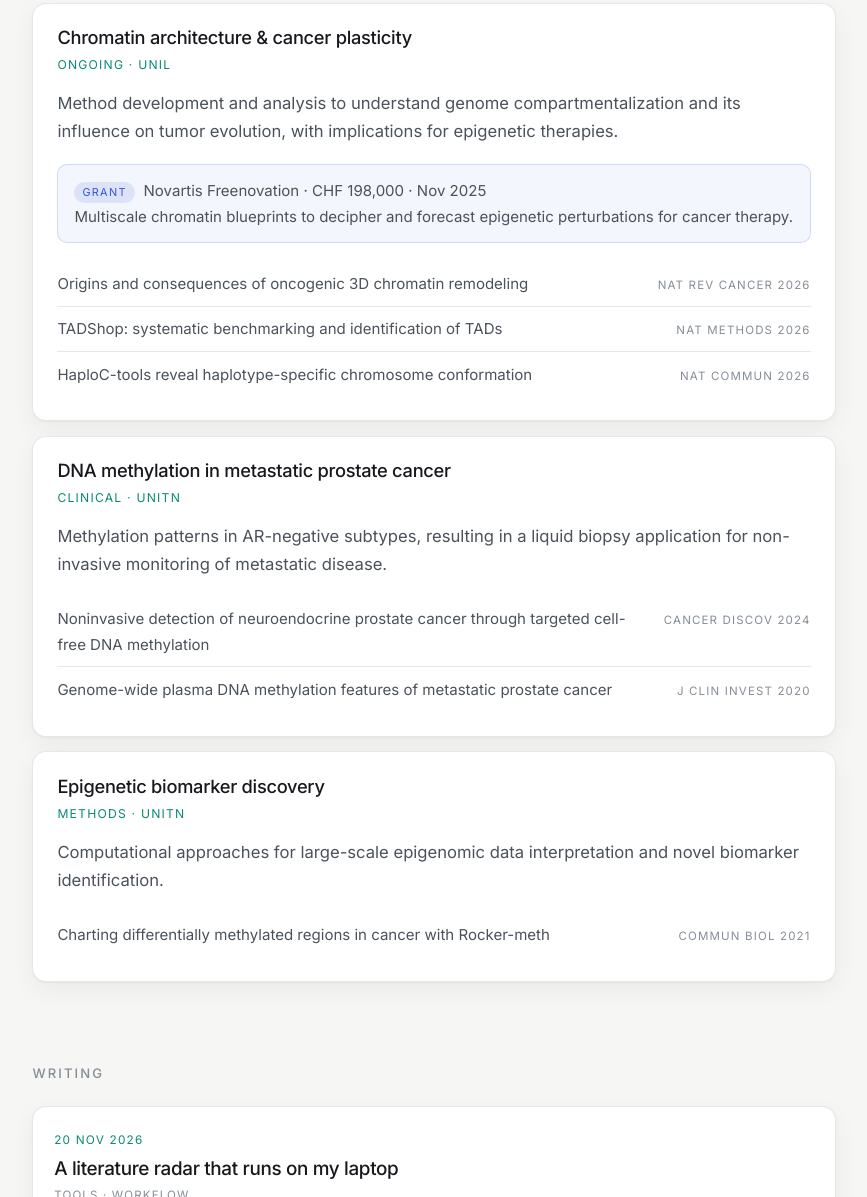
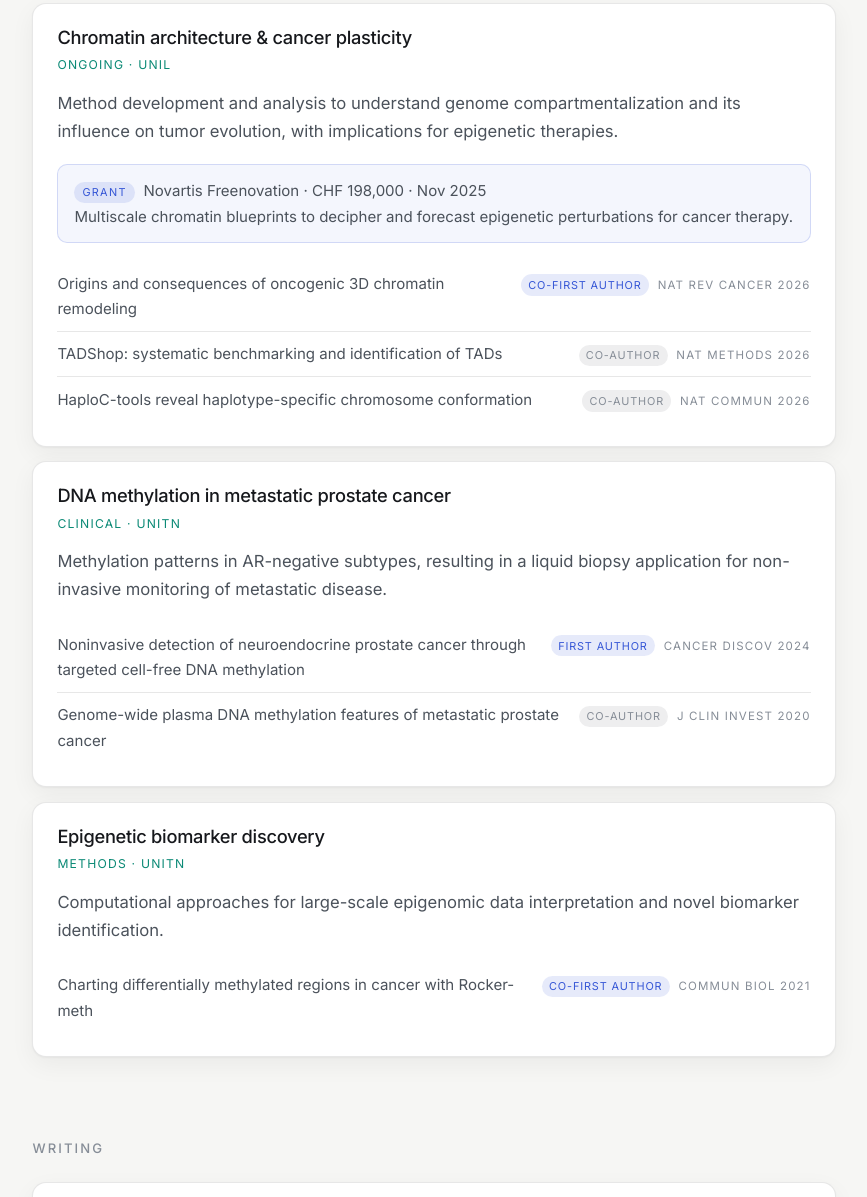
Before and after one commit to GMFranceschini/gmfranceschini.github.io, a plain HTML site: page index.html in a window 1280 px wide. Shown: the part 1264-2461 px from the top of the page, without its empty margins (206-1073 px from the left). Drawn offline with Linux system fonts and the light colour scheme.

Commit message:
Label each paper with first or co-author position
Authorship taken from CV.tex, where * marks shared first authorship: co-first on Nat Rev Cancer 2026 and Commun Biol 2021, first author on Cancer Discov 2024, co-author on the other three.

Co-Authored-By: Claude Opus 5 <noreply@anthropic.com>

```diff
--- a/index.html
+++ b/index.html
@@ -80,9 +80,9 @@
             <p>Method development and analysis to understand genome compartmentalization and its influence on tumor evolution, with implications for epigenetic therapies.</p>
             <p class="grant"><span class="pill">Grant</span>Novartis Freenovation · CHF 198,000 · Nov 2025<br />Multiscale chromatin blueprints to decipher and forecast epigenetic perturbations for cancer therapy.</p>
             <ul class="refs">
-              <li><a href="https://doi.org/10.1038/s41568-026-00969-1" target="_blank" rel="noopener noreferrer"><span class="ref-title">Origins and consequences of oncogenic 3D chromatin remodeling</span><span class="venue">Nat Rev Cancer 2026</span></a></li>
-              <li><a href="https://doi.org/10.1038/s41592-026-03100-2" target="_blank" rel="noopener noreferrer"><span class="ref-title">TADShop: systematic benchmarking and identification of TADs</span><span class="venue">Nat Methods 2026</span></a></li>
-              <li><a href="https://doi.org/10.1038/s41467-026-72326-7" target="_blank" rel="noopener noreferrer"><span class="ref-title">HaploC-tools reveal haplotype-specific chromosome conformation</span><span class="venue">Nat Commun 2026</span></a></li>
+              <li><a href="https://doi.org/10.1038/s41568-026-00969-1" target="_blank" rel="noopener noreferrer"><span class="ref-title">Origins and consequences of oncogenic 3D chromatin remodeling</span><span class="ref-meta"><span class="role role-first">Co-first author</span><span class="venue">Nat Rev Cancer 2026</span></span></a></li>
+              <li><a href="https://doi.org/10.1038/s41592-026-03100-2" target="_blank" rel="noopener noreferrer"><span class="ref-title">TADShop: systematic benchmarking and identification of TADs</span><span class="ref-meta"><span class="role role-co">Co-author</span><span class="venue">Nat Methods 2026</span></span></a></li>
+              <li><a href="https://doi.org/10.1038/s41467-026-72326-7" target="_blank" rel="noopener noreferrer"><span class="ref-title">HaploC-tools reveal haplotype-specific chromosome conformation</span><span class="ref-meta"><span class="role role-co">Co-author</span><span class="venue">Nat Commun 2026</span></span></a></li>
             </ul>
           </article>
 
@@ -91,8 +91,8 @@
             <p class="card-tag">Clinical · UNITN</p>
             <p>Methylation patterns in AR-negative subtypes, resulting in a liquid biopsy application for non-invasive monitoring of metastatic disease.</p>
             <ul class="refs">
-              <li><a href="https://doi.org/10.1158/2159-8290.CD-23-0754" target="_blank" rel="noopener noreferrer"><span class="ref-title">Noninvasive detection of neuroendocrine prostate cancer through targeted cell-free DNA methylation</span><span class="venue">Cancer Discov 2024</span></a></li>
-              <li><a href="https://doi.org/10.1172/JCI130887" target="_blank" rel="noopener noreferrer"><span class="ref-title">Genome-wide plasma DNA methylation features of metastatic prostate cancer</span><span class="venue">J Clin Invest 2020</span></a></li>
+              <li><a href="https://doi.org/10.1158/2159-8290.CD-23-0754" target="_blank" rel="noopener noreferrer"><span class="ref-title">Noninvasive detection of neuroendocrine prostate cancer through targeted cell-free DNA methylation</span><span class="ref-meta"><span class="role role-first">First author</span><span class="venue">Cancer Discov 2024</span></span></a></li>
+              <li><a href="https://doi.org/10.1172/JCI130887" target="_blank" rel="noopener noreferrer"><span class="ref-title">Genome-wide plasma DNA methylation features of metastatic prostate cancer</span><span class="ref-meta"><span class="role role-co">Co-author</span><span class="venue">J Clin Invest 2020</span></span></a></li>
             </ul>
           </article>
 
@@ -101,7 +101,7 @@
             <p class="card-tag">Methods · UNITN</p>
             <p>Computational approaches for large-scale epigenomic data interpretation and novel biomarker identification.</p>
             <ul class="refs">
-              <li><a href="https://doi.org/10.1038/s42003-021-02761-3" target="_blank" rel="noopener noreferrer"><span class="ref-title">Charting differentially methylated regions in cancer with Rocker-meth</span><span class="venue">Commun Biol 2021</span></a></li>
+              <li><a href="https://doi.org/10.1038/s42003-021-02761-3" target="_blank" rel="noopener noreferrer"><span class="ref-title">Charting differentially methylated regions in cancer with Rocker-meth</span><span class="ref-meta"><span class="role role-first">Co-first author</span><span class="venue">Commun Biol 2021</span></span></a></li>
             </ul>
           </article>
 
--- a/site.css
+++ b/site.css
@@ -252,6 +252,26 @@ h2 {
 
 .ref-title { flex: 1 1 18rem; }
 
+.ref-meta {
+  display: flex;
+  align-items: baseline;
+  gap: 0.55rem;
+  flex: 0 0 auto;
+}
+
+.role {
+  font-size: 0.68rem;
+  letter-spacing: 0.08em;
+  text-transform: uppercase;
+  white-space: nowrap;
+  padding: 0.1rem 0.45rem;
+  border-radius: 999px;
+}
+
+.role-first { color: var(--accent); background: var(--pill-bg); }
+
+.role-co { color: var(--faint); background: var(--code-bg); }
+
 .venue { font-size: 0.72rem; letter-spacing: 0.1em; text-transform: uppercase; color: var(--faint); white-space: nowrap; }
 
 /* ── Writing index ────────────────────────────────────── */
@@ -419,7 +439,8 @@ h2 {
 
 @media (max-width: 560px) {
   .rows > div { grid-template-columns: 1fr; gap: 0; }
-  .refs a { flex-direction: column; }
+  .refs a { flex-direction: column; align-items: flex-start; }
+  .ref-meta { flex-wrap: wrap; }
 }
 
 @media (prefers-reduced-motion: reduce) {
```
